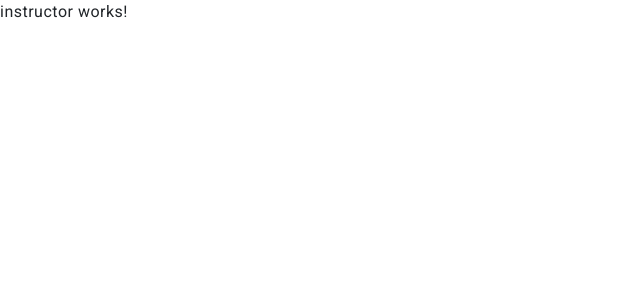
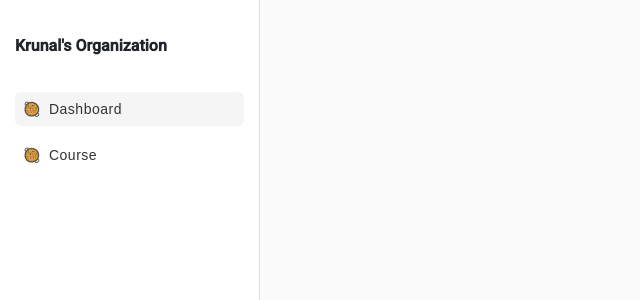
Before and after one commit to github-Krunal/LMS, an Angular app: page /instructor in a window 1280 px wide. Shown: the top 300 px of the page, without its empty margins (0-640 px from the left). Built offline with nearby package versions, Linux system fonts and the light colour scheme.

Commit message:
instructor dashboard added

```diff
--- a/src/app/components/instructor/instructor.component.html
+++ b/src/app/components/instructor/instructor.component.html
@@ -1 +1,9 @@
-<p>instructor works!</p>
+<div class="app-container">
+
+  <inx-menu-layout></inx-menu-layout>
+
+  <!-- Main content -->
+  <main class="main">
+    <router-outlet></router-outlet>
+  </main>
+</div>
--- a/src/app/components/instructor/instructor.component.scss
+++ b/src/app/components/instructor/instructor.component.scss
@@ -0,0 +1,12 @@
+.app-container {
+  display: flex;
+  height: 100vh;
+  background: #fafafa;
+  font-family: Arial, sans-serif;
+}
+
+.main {
+  flex: 1;
+  padding: 20px;
+  overflow-y: auto;
+}
--- a/src/app/components/instructor/instructor.component.ts
+++ b/src/app/components/instructor/instructor.component.ts
@@ -1,9 +1,11 @@
+import { AngularModule } from './../../modules/angular/angular.module';
 import { Component } from '@angular/core';
+import { InxMenuLayoutComponent } from './inx-menu-layout/inx-menu-layout.component';
 
 @Component({
   selector: 'app-instructor',
   standalone: true,
-  imports: [],
+  imports: [AngularModule,InxMenuLayoutComponent],
   templateUrl: './instructor.component.html',
   styleUrl: './instructor.component.scss'
 })
--- /dev/null
+++ b/src/app/components/instructor/inx-dashboard/inx-dashboard.component.html
@@ -0,0 +1 @@
+<p>inx-dashboard works!</p>
```
Also changed, not shown: src/app/components/instructor/inx-dashboard/inx-dashboard.component.ts (added, +12 -0 lines), src/app/components/instructor/inx-dashboard/inx-dashboard.component.scss (added), 1 other file (tests, documents, lock files or other folders).
